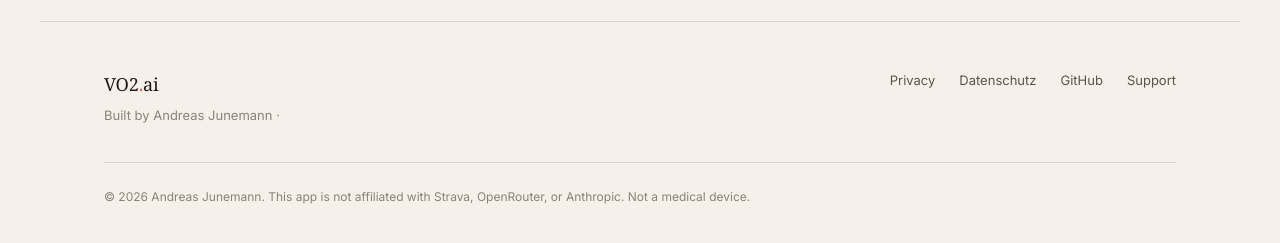
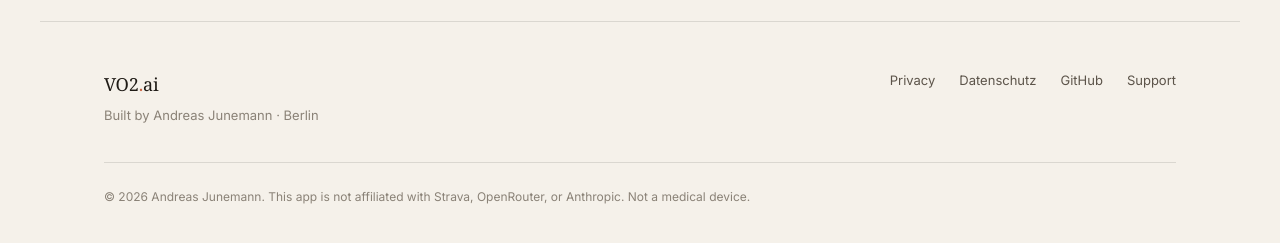
Before and after one commit to andij71/VO2.ai, a Jekyll site: the page built from docs/index.md, in a window 1280 px wide and 900 px high, scrolled down 2363 px. Shown: the part 653-896 px from the top of the window. Built offline with Jekyll 4.4.1, drawn with Linux system fonts in a browser that asks for light colours; some web fonts are replaced.

Commit message:
refresh landing page

```diff
--- a/docs/_layouts/landing.html
+++ b/docs/_layouts/landing.html
@@ -560,7 +560,7 @@
 
   <!-- ─── NAV ─── -->
   <header id="site-header">
-    <a href="/" class="wordmark">VO2<span class="dot">.</span>ai</a>
+    <a href="{{ '/' | relative_url }}" class="wordmark">VO2<span class="dot">.</span>ai</a>
     <nav>
       <a href="#how">How it works</a>
       <a href="#privacy-section">Privacy</a>
@@ -588,7 +588,7 @@
       <div class="hero-actions">
         <a href="https://github.com/andij71/VO2.ai" target="_blank" rel="noopener" class="btn btn-dark">View source on
           GitHub</a>
-        <a href="/privacy/" class="btn btn-ghost">Privacy policy</a>
+        <a href="{{ '/privacy/' | relative_url }}" class="btn btn-ghost">Privacy policy</a>
       </div>
 
       <p class="hero-fine">Not a medical device. Not a substitute for professional coaching.</p>
@@ -652,8 +652,8 @@
         </p>
 
         <div class="privacy-links reveal reveal-delay-2">
-          <a href="/privacy/">Privacy policy (English)</a>
-          <a href="/privacy-de/">Datenschutzerklärung (Deutsch)</a>
+          <a href="{{ '/privacy/' | relative_url }}">Privacy policy (English)</a>
+          <a href="{{ '/privacy-de/' | relative_url }}">Datenschutzerklärung (Deutsch)</a>
         </div>
 
       </div>
@@ -687,13 +687,13 @@
     <div class="footer-top">
       <div>
         <div class="footer-brand">VO2<span class="dot">.</span>ai</div>
-        <p class="footer-byline">Built by Andreas Junemann &middot; </p>
+        <p class="footer-byline">Built by Andreas Junemann &middot; Berlin</p>
       </div>
       <div class="footer-links">
-        <a href="/privacy/">Privacy</a>
-        <a href="/privacy-de/">Datenschutz</a>
+        <a href="{{ '/privacy/' | relative_url }}">Privacy</a>
+        <a href="{{ '/privacy-de/' | relative_url }}">Datenschutz</a>
         <a href="https://github.com/andij71/VO2.ai" target="_blank" rel="noopener">GitHub</a>
-        <a href="/cdn-cgi/l/email-protection#17646267677865635761782539767e">Support</a>
+        <a href="https://github.com/andij71/VO2.ai/issues" target="_blank" rel="noopener">Support</a>
       </div>
     </div>
     <p class="footer-legal">
@@ -702,7 +702,6 @@
     </p>
   </footer>
 
-  <script data-cfasync="false" src="/cdn-cgi/scripts/5c5dd728/cloudflare-static/email-decode.min.js"></script>
   <script>
     // ── Nav scroll state ──
     const header = document.getElementById('site-header');
```
